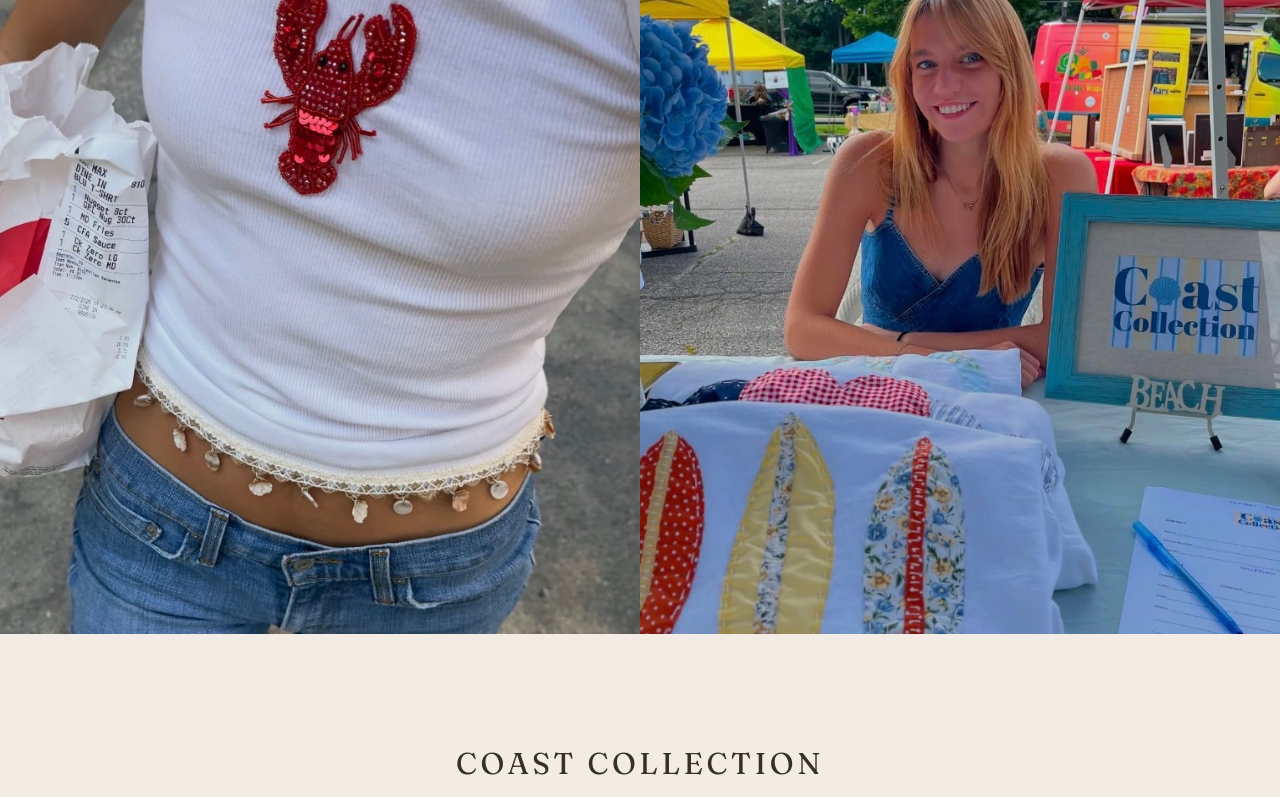
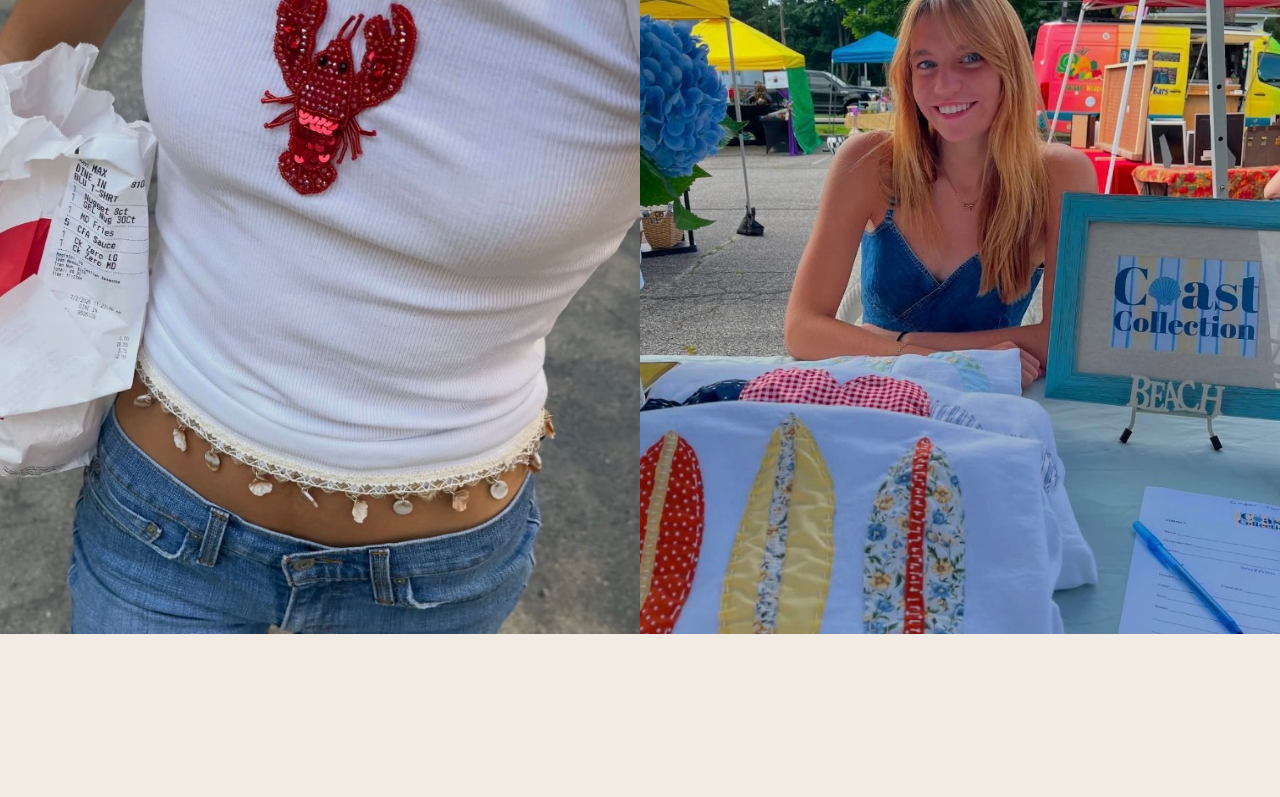
Before and after one commit to Madmaxme/coast-collection, a Next.js app: page / in a window 1280 px wide. Shown: the part 2000-2797 px from the top of the page. Built offline with nearby package versions, Linux system fonts and the light colour scheme.

Commit message:
Put Julia's founder note and market photo under the collage, and let a flower search find the floral bags.
Co-authored-by: Cursor <cursoragent@cursor.com>

```diff
--- a/src/app/page.tsx
+++ b/src/app/page.tsx
@@ -31,7 +31,12 @@ export default function Home() {
         <Marquee items={site.marqueeItems} />
         <ProductRail products={products} />
         <Collage images={collageImages} />
-        <Story heading={site.wordmark} body={site.footerBlurb} />
+        <Story
+          heading={site.wordmark}
+          body={site.footerBlurb}
+          imageSrc={site.storyImageSrc}
+          imageAlt={site.storyImageAlt}
+        />
       </main>
       <Footer name={site.name} social={site.social} infoNav={site.infoNav} />
     </div>
--- a/src/components/Story.tsx
+++ b/src/components/Story.tsx
@@ -1,17 +1,30 @@
+import Image from "next/image";
 import type { Site } from "@/content";
 
 type StoryProps = {
   heading: Site["wordmark"];
   body: Site["footerBlurb"];
+  imageSrc: Site["storyImageSrc"];
+  imageAlt: Site["storyImageAlt"];
 };
 
-export function Story({ heading, body }: StoryProps) {
+export function Story({ heading, body, imageSrc, imageAlt }: StoryProps) {
   return (
-    <section className="mx-auto max-w-xl px-6 py-20 text-center md:py-28">
-      <h2 className="font-heading text-2xl tracking-[0.12em] text-ink uppercase md:text-3xl">
-        {heading}
-      </h2>
-      <p className="mt-6 text-[15px] leading-relaxed text-ink/70">{body}</p>
+    <section className="px-4 pt-[33vh] pb-20 md:px-6 md:pb-28">
+      <div className="max-w-xl">
+        <h2 className="font-heading text-2xl tracking-[0.12em] text-ink uppercase md:text-3xl">
+          {heading}
+        </h2>
+        <p className="mt-6 text-[15px] leading-relaxed text-ink/70">{body}</p>
+        <Image
+          src={imageSrc}
+          alt={imageAlt}
+          width={822}
+          height={1024}
+          sizes="144px"
+          className="mt-8 h-auto w-36"
+        />
+      </div>
     </section>
   );
 }
--- a/src/content/schema.ts
+++ b/src/content/schema.ts
@@ -73,6 +73,8 @@ export const SiteSchema = z.object({
   productCategories: z.array(ProductCategorySchema).min(1),
   heroImageSrc: z.string().startsWith("/hero/"),
   heroImageAlt: z.string().min(1),
+  storyImageSrc: z.string().startsWith("/hero/"),
+  storyImageAlt: z.string().min(1),
 });
 
 export const ProductSchema = z.object({
--- a/src/content/site.ts
+++ b/src/content/site.ts
@@ -17,7 +17,7 @@ export const site = SiteSchema.parse({
     follow: "Follow",
   },
   footerBlurb:
-    "Coast Collection is a handmade studio of Japanese knot bags with suede fringe — one motif, one piece.",
+    "I’m Julia, the founder of Coast Collection! I started this small business in the summer of 2025 with a love for creating meaningful pieces by hand. Every item in the Coast Collection is handmade by me, from start to finish, with lots of care and attention to detail. What started as a small idea has grown into something I’m so proud to share with you. I also believe in giving back to the places that inspire me, which is why a portion of proceeds from Coast Collection is donated to support environmental causes. Thank you for supporting my small business and being part of the journey! ♡",
   sheetCopy: {
     signIn: "Sign in",
     createAccount: "Create an account",
@@ -54,6 +54,9 @@ export const site = SiteSchema.parse({
     { id: "knot-bag", heading: "Knot bags" },
     { id: "applique-tank", heading: "Appliqué tanks" },
   ],
+  storyImageSrc: "/hero/julia.jpg",
+  storyImageAlt:
+    "Julia at a Coast Collection market table with handmade bags and appliqué pieces",
   heroImageSrc: "/hero/homepage.jpg",
   heroImageAlt:
     "Coast Collection look: white tank with a palm-tree patch, shell belt, and cream trousers in front of a boutique window",
--- a/src/lib/search.ts
+++ b/src/lib/search.ts
@@ -3,10 +3,15 @@ type Searchable = {
   category: "knot-bag" | "applique-tank";
 };
 
+// ponytail: flower/floral/hydrangea/rose share one hand-kept motif.
+// A new print needs a word added here, or a real stemmer if the catalog outgrows it.
+const FLOWER_MOTIF = /\b(floral|flower|flowers|hydrangea|rose)\b/;
+
 export function productHaystack(product: Searchable) {
   const kind =
     product.category === "knot-bag" ? "bag bags knot" : "tank tanks clothing applique";
-  return `${product.name} ${kind}`.toLowerCase();
+  const motif = FLOWER_MOTIF.test(product.name.toLowerCase()) ? "flower flowers floral" : "";
+  return `${product.name} ${kind} ${motif}`.toLowerCase();
 }
 
 export function matchesQuery(haystack: string, query: string) {
```
Also changed, not shown: public/hero/julia.jpg (added), src/lib/search.check.mts, 2 other files (tests, documents, lock files or other folders).
